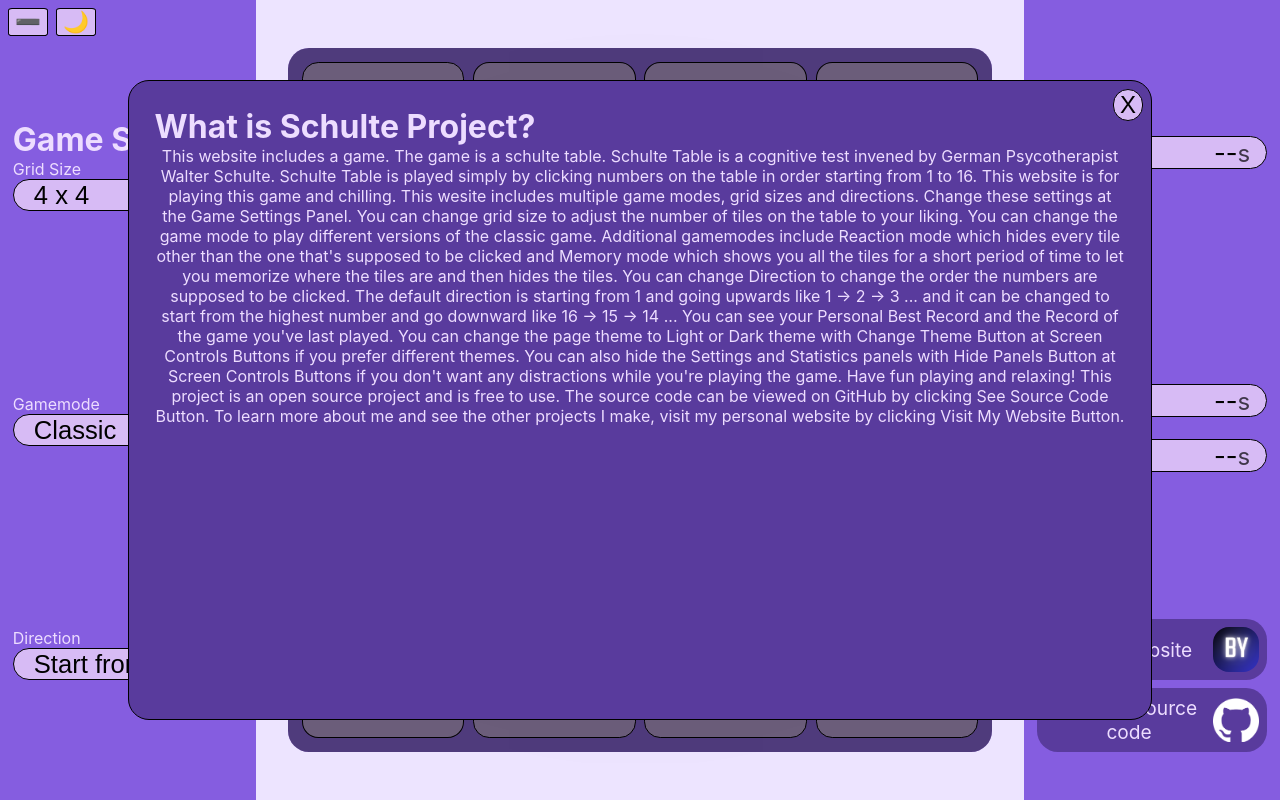
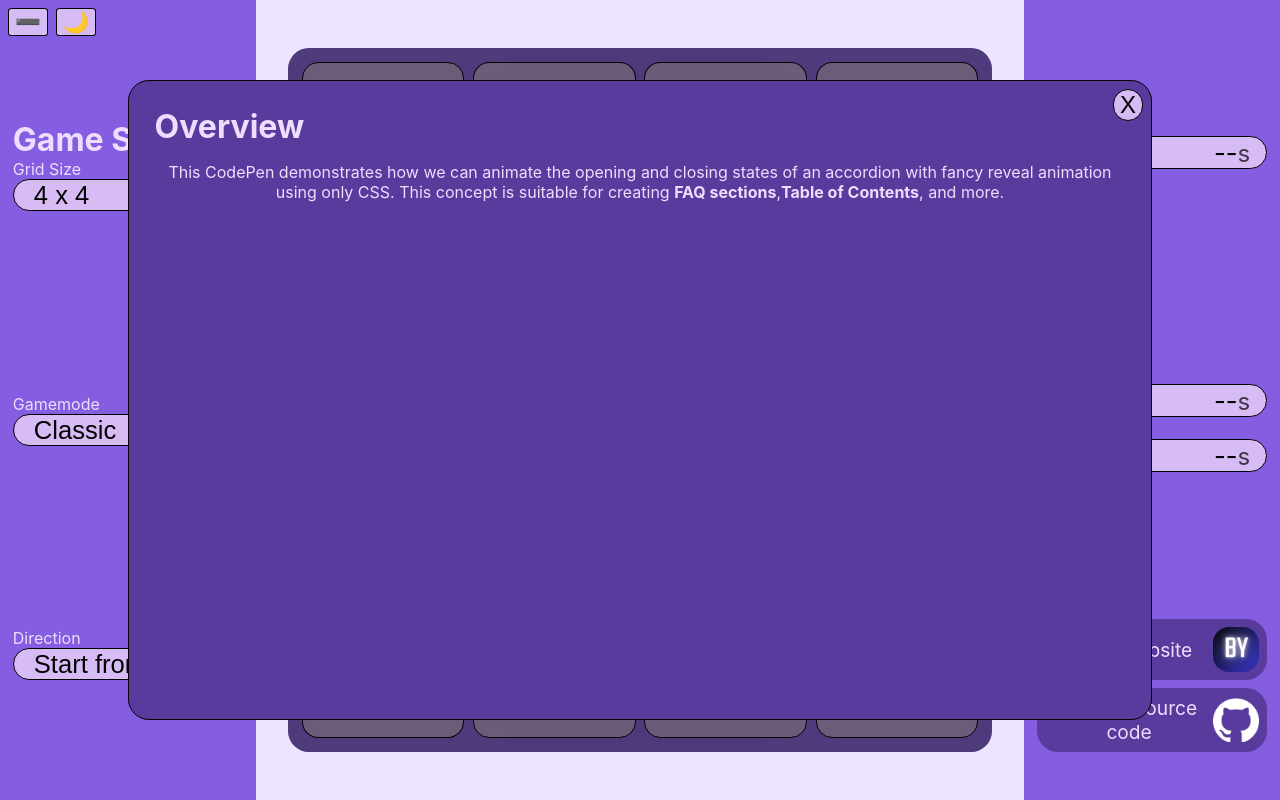
Before and after one commit to BerkYeni/schulteproject, a React (Create React App) app: page / in a window 1280 px wide. Built offline with nearby package versions, Linux system fonts and the light colour scheme.

Commit message:
added about section comp

```diff
--- a/src/components/Other/About.tsx
+++ b/src/components/Other/About.tsx
@@ -1,34 +1,20 @@
 import React, { FC } from "react";
+import AboutSection from "./AboutSection";
 
 interface AboutProps {
 }
 
 const About: FC<AboutProps> = (props) => {
+  const sectionContent = () => (<span>This CodePen demonstrates how we can animate the opening and closing
+    states of an accordion with fancy reveal animation using only CSS. This
+    concept is suitable for creating <strong>FAQ sections</strong>,
+    <strong>Table of Contents</strong>, and more.</span>)
+
   return (
     <div className="aboutSection">
       <button className="closeAboutButton">X</button>
-      <h1>What is Schulte Project?</h1>
-      <div>
-        {`This website includes a game. The game is a schulte table.
-        Schulte Table is a cognitive test invened by German Psycotherapist Walter Schulte.
-        Schulte Table is played simply by clicking numbers on the table in order starting from 1 to 16.
-        This website is for playing this game and chilling.
-        This wesite includes multiple game modes, grid sizes and directions.
-        Change these settings at the Game Settings Panel.
-        You can change grid size to adjust the number of tiles on the table to your liking.
-        You can change the game mode to play different versions of the classic game.
-        Additional gamemodes include Reaction mode which hides every tile other than the one that's supposed to be clicked and
-        Memory mode which shows you all the tiles for a short period of time to let you memorize where the tiles are and then hides the tiles.
-        You can change Direction to change the order the numbers are supposed to be clicked.
-        The default direction is starting from 1 and going upwards like 1 -> 2 -> 3 ... and it can be changed to start from the highest number and go downward like 16 -> 15 -> 14 ...
-        You can see your Personal Best Record and the Record of the game you've last played.
-        You can change the page theme to Light or Dark theme with Change Theme Button at Screen Controls Buttons if you prefer different themes.
-        You can also hide the Settings and Statistics panels with Hide Panels Button at Screen Controls Buttons if you don't want any distractions while you're playing the game.
-        Have fun playing and relaxing!
 
-        This project is an open source project and is free to use. The source code can be viewed on GitHub by clicking See Source Code Button.
-        To learn more about me and see the other projects I make, visit my personal website by clicking Visit My Website Button.`}
-      </div>
+      <AboutSection sectionId="overview" titleContent="Overview" sectionContent={sectionContent()} />
     </div>
   )
 }
--- /dev/null
+++ b/src/components/Other/AboutSection.tsx
@@ -0,0 +1,28 @@
+import React, { FC } from "react";
+import { JsxElement } from "typescript";
+
+interface AboutSectionProps {
+  sectionId: string;
+  titleContent: string;
+  sectionContent: string | JSX.Element;
+}
+
+const AboutSection: FC<AboutSectionProps> = (props) => {
+  const { sectionContent, sectionId, titleContent } = props;
+
+  return (
+    <section className="accordion" id={sectionId}>
+      <h1 className="sectionTitle"><a href={`#about-${sectionId}`}>{titleContent}</a></h1>
+      <div className="sectionContent">
+        <div className="sectionContentWrapper">
+          <p>
+            {sectionContent}
+          </p>
+        </div>
+      </div>
+    </section>
+  )
+}
+
+
+export default AboutSection;
```
